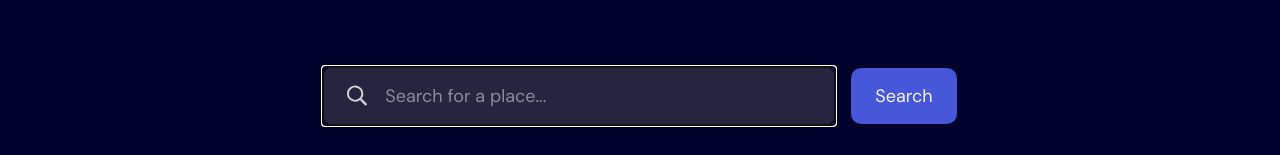
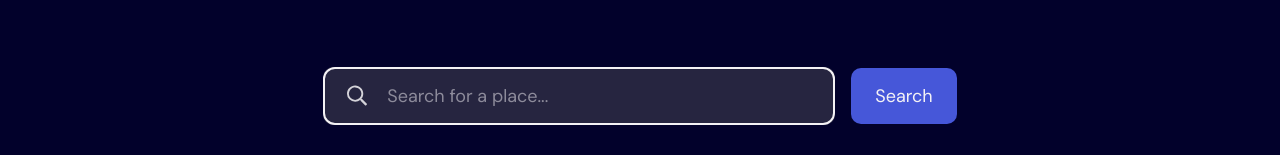
Before and after one commit to florianstancioiu/weather-app, a React (Vite) app: page / in a window 1280 px wide. Shown: the part 188-343 px from the top of the page. Built offline with nearby package versions, Linux system fonts and the light colour scheme; no server answers.

Commit message:
Worked on the hover states

```diff
--- a/src/components/Button/Button.tsx
+++ b/src/components/Button/Button.tsx
@@ -7,7 +7,7 @@ const Button = ({ title, onClick }: Button) => {
   return (
     <button
       onClick={onClick}
-      className="bg-blue rounded-[0.625rem] w-full h-[3.5rem] cursor-pointer md:w-auto md:px-[1.5rem]"
+      className="bg-blue rounded-[0.625rem] w-full h-[3.5rem] cursor-pointer md:w-auto md:px-[1.5rem] hover:bg-intense-blue focus:outline-[2px]"
     >
       {title}
     </button>
--- a/src/components/SearchCity/SearchCity.tsx
+++ b/src/components/SearchCity/SearchCity.tsx
@@ -23,7 +23,7 @@ const SearchCity = ({ onChange, onSearch }: SearchCity) => {
         How's the sky looking today?
       </h1>
       <div className="md:flex md:justify-center md:items-center md:gap-[1rem] md:w-full">
-        <div className="bg-neutral-2 mb-[0.75rem] relative rounded-[0.625rem] md:mb-0 md:w-full xl:w-[32rem]">
+        <div className="bg-neutral-2 mb-[0.75rem] relative rounded-[0.625rem] md:mb-0 md:w-full xl:w-[32rem] hover:bg-neutral-4">
           <SearchIcon className="absolute top-[1.125rem] left-[1.5rem] text-grayish-white" />
           <input
             type="text"
@@ -34,7 +34,7 @@ const SearchCity = ({ onChange, onSearch }: SearchCity) => {
             autoFocus
             aria-label="Search for a place..."
             placeholder="Search for a place..."
-            className="w-full h-[3.625rem] pl-[3.875rem]"
+            className="w-full h-[3.625rem] pl-[3.875rem] border-[2px] border-neutral-1 rounded-[0.75rem] focus:rounded-[0.75rem] focus:border-[2px] focus:border-white outline-none focus-visible:border-white cursor-pointer"
           />
         </div>
         <Button
--- a/src/index.css
+++ b/src/index.css
@@ -8,9 +8,11 @@
   --color-neutral-1: #02012b;
   --color-neutral-2: #262540;
   --color-neutral-3: #2f2f49;
+  --color-neutral-4: #302f4a;
   --color-white: #f4f2f5;
   --color-grayish-white: #cbcddc;
   --color-blue: #4657d9;
+  --color-intense-blue: #2b1b9c;
   --color-dark-blue: #313050;
   --color-light-blue: #3c3c58;
   --color-lighter-blue: #3c3b5d;
```
